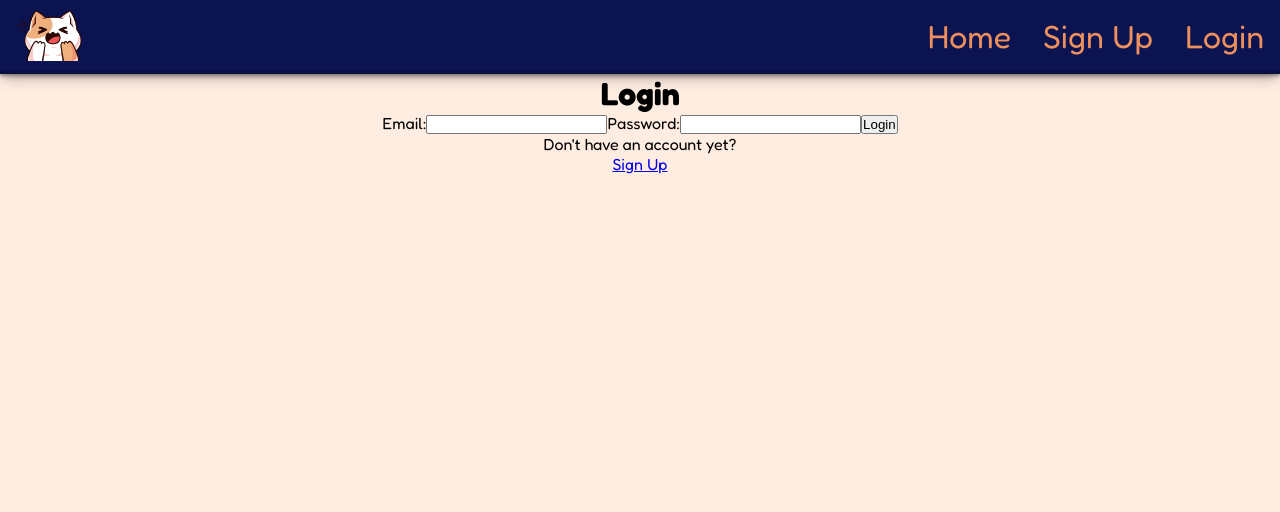
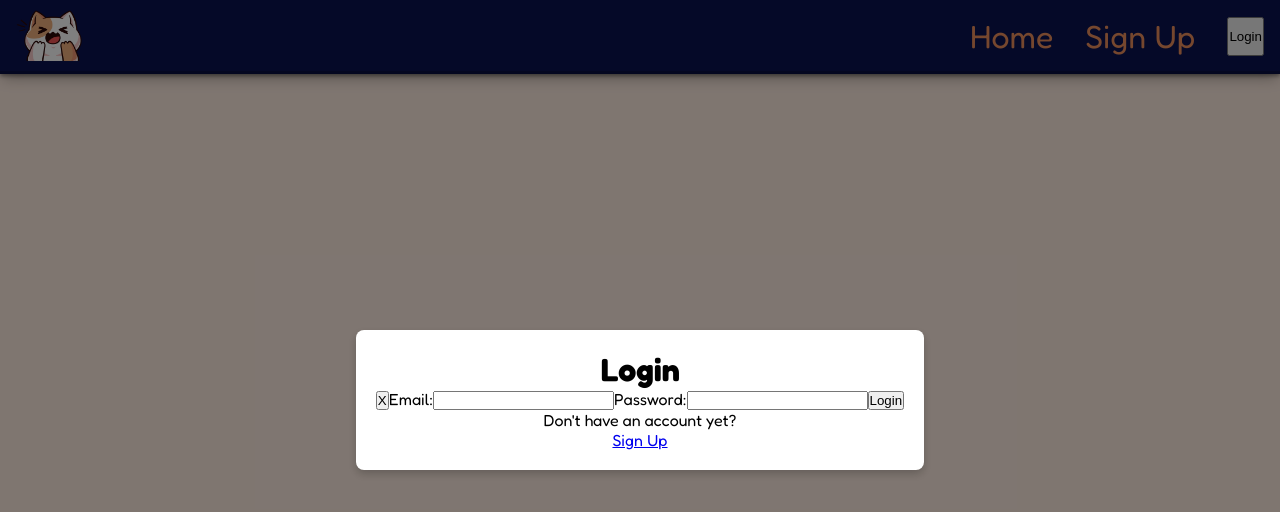
Before and after one commit to KseniiaErnest/Adopt-A-Cat-client, a React (Create React App) app: page /login in a window 1280 px wide. Shown: the top 512 px of the page. Built offline with nearby package versions, Linux system fonts and the light colour scheme.

Commit message:
Added login modal

```diff
--- a/src/App.css
+++ b/src/App.css
@@ -686,3 +686,65 @@ box-shadow: rgba(0, 0, 0, 0.05) 0px 0px 0px 1px;
   align-items:center;
   padding: 1rem 1rem 0 1rem;
 } */
+
+
+
+/* .login-form{
+  width: 100%;
+  display: flex;
+  justify-content: center;
+  align-items: center;
+  min-height: 100vh;
+}
+
+.form-box{
+  margin-top: 7vh;
+  opacity:80%;
+  background: black;
+  padding-right: 80px;
+  padding-left: 80px;
+  border-radius: 20px;
+  box-shadow: 10px 10px 10px 1px rgba(0, 0, 0, 0.2);
+}
+
+.show {
+  display: block;
+  transition: 800ms;
+  opacity: 1;
+}
+
+.show.active {
+  transform: translateY(100px) scale(0) rotateY(180deg);
+  opacity: 0;
+} */
+
+
+ .openModalBtn {
+  width: 200px;
+  height: 40px;
+  border: none;
+  border-radius: 6px;
+  background-color: cornflowerblue;
+  color: white;
+  cursor: pointer;
+}
+
+.modalBackground {
+  position: fixed;
+  top: 0;
+  left: 0;
+  width: 100%;
+  height: 100%;
+  display: flex;
+  justify-content: center; /* Center horizontally */
+  align-items: center; /* Center vertically */
+  background-color: rgba(0, 0, 0, 0.5); /* Semi-transparent background */
+  z-index: 999; /* Ensure modal is on top */
+}
+
+.modalContainer {
+  background-color: white;
+  padding: 20px;
+  border-radius: 8px;
+  box-shadow: 0px 4px 8px rgba(0, 0, 0, 0.2);
+}
--- a/src/App.js
+++ b/src/App.js
@@ -1,6 +1,7 @@
-
+import React, { useState } from 'react';
 import './App.css';
 import { Routes, Route, } from 'react-router-dom';
+
 
 import Navbar from './components/Navbar';
 import HomePage from './pages/HomePage';
@@ -16,16 +17,15 @@ import SignupPage from './pages/SignupPage';
 import LoginPage from './pages/LoginPage';
 import IsAnon from './components/IsAnon';
 import IsPrivate from './components/IsPrivate';
-import StickyNavBar from './components/StickyNavBar';
 
 
 function App() {
 
+
   return (
     <div className="App">
 
-{/* <Navbar/> */}
-<StickyNavBar />
+<Navbar />
 
     <Routes>
 
--- a/src/components/Navbar.js
+++ b/src/components/Navbar.js
@@ -1,17 +1,47 @@
-import React from "react";
+import React, { useEffect, useState } from "react";
 import { Link } from "react-router-dom";
 import { useContext } from "react";
 import { AuthContext } from "../context/auth.context";
+import '../App.css';
+import LoginPage from "../pages/LoginPage";
+
 
 export default function Navbar() {
   // Subscribe to the AuthContext to gain access to the values from AuthContext.Provider `value` prop.
   const { isLoggedIn, user, logOutUser, role } = useContext(AuthContext);
 
+ // State to manage the visibility of the login modal
+  const [openModal, setOpenModal] = useState(false);
+
+ // Function to close the login modal
+  const handleModalClose = () => {
+    setOpenModal(false);
+  };
+
   // Add console.log statements to check the login status
   console.log('isLoggedIn:', isLoggedIn);
   console.log('user:', user);
 
+  // Sticky Navbar
+  useEffect(() => {
+    const handleScroll = () => {
+      const navbar = document.querySelector('.navbar-container');
+      const app = document.querySelector('.App');
 
+      if (window.pageYOffset > 0) {
+        navbar.classList.add('sticky');
+        app.classList.add('scroll');
+      } else {
+        navbar.classList.remove('sticky');
+        app.classList.remove('scroll');
+      }
+    };
+
+    window.addEventListener('scroll', handleScroll);
+    return () => {
+      window.removeEventListener('scroll', handleScroll);
+    };
+  }, []);
 
   //  Update the rendering logic to display different content depending on whether the user is logged in or not
   return (
@@ -69,9 +99,13 @@ export default function Navbar() {
             Sign Up
           </Link>
 
-          <Link className="navbar-link-box" to="/login">
+          {/* <Link className="navbar-link-box" to="/login">
             Login
-          </Link>
+          </Link> */}
+
+          <button className="openModal" onClick={() => {setOpenModal(true)}}>Login</button>
+          {openModal && <LoginPage closeModal={handleModalClose} />}
+
         </>
       )}
 
--- a/src/components/StickyNavBar.js
+++ /dev/null
@@ -1,32 +0,0 @@
-import React, { useEffect } from 'react';
-import '../App.css';
-import Navbar from './Navbar';
-
-export default function StickyNavBar() {
-
-  useEffect(() => {
-    const handleScroll = () => {
-      const navbar = document.querySelector('.navbar-container');
-      const app = document.querySelector('.App');
-
-      if (window.pageYOffset > 0) {
-        navbar.classList.add('sticky');
-        app.classList.add('scroll');
-      } else {
-        navbar.classList.remove('sticky');
-        app.classList.remove('scroll');
-      }
-    };
-
-    window.addEventListener('scroll', handleScroll);
-    return () => {
-      window.removeEventListener('scroll', handleScroll);
-    };
-  }, []);
-
-  return (
-    <div>
-      <Navbar />
-    </div>
-  )
-}
--- a/src/context/auth.context.js
+++ b/src/context/auth.context.js
@@ -66,6 +66,8 @@ function AuthProviderWrapper(props) {
     removeToken();
     // and update the state variables
     authenticateUser();
+
+    navigate('/');
   };
 
 
--- a/src/pages/LoginPage.js
+++ b/src/pages/LoginPage.js
@@ -1,19 +1,85 @@
+// import React, { useState, useContext } from 'react';
+// import axios from 'axios';
+// import { Link, useNavigate } from 'react-router-dom';
+// import { AuthContext } from '../context/auth.context';
+
+// const API_URL = "http://localhost:5005";
+
+// export default function LoginPage(props) {
+//   const [email, setEmail] = useState('');
+//   const [password, setPassword] = useState('');
+//   const [errorMessage, setErrorMessage] = useState(undefined);
+
+// const navigate = useNavigate();
+
+// const { storeToken, authenticateUser } = useContext(AuthContext);
+
+// const handleEmail = (e) => setEmail(e.target.value);
+// const handlePassword = (e) => setPassword(e.target.value);
+
+// const handleLoginSubmit = (e) => {
+//   e.preventDefault();
+
+//   const requestBody = { email, password };
+
+//   axios.post(`${API_URL}/auth/login`, requestBody)
+//   .then((response) => {
+//     console.log('JWT token', response.data.authToken );
+
+//     storeToken(response.data.authToken);
+
+//     authenticateUser();
+
+//     navigate('/');
+//   })
+//   .catch((err) => {
+//     const errorDescription = err.response.data.message;
+//     setErrorMessage(errorDescription);
+//   })
+// };
+
+//   return (
+//     <div>
+
+//     <h1>Login</h1>
+
+// <form onSubmit={handleLoginSubmit}>
+
+//   <label>Email:</label>
+//   <input type='email' name='email' value={email} onChange={handleEmail} />
+
+//   <label>Password:</label>
+//   <input type='password' name='password' value={password} onChange={handlePassword} />
+
+//   <button type='submit'>Login</button>
+
+//   {errorMessage && <p>{errorMessage}</p>}
+
+//   <p>Don't have an account yet?</p>
+//   <Link to={'/signup'} >Sign Up</Link>
+
+// </form>
+
+//     </div>
+//   )
+// }
+
+////////////////////////////////////////////////////////////////////////
+
 import React, { useState, useContext } from 'react';
 import axios from 'axios';
 import { Link, useNavigate } from 'react-router-dom';
 import { AuthContext } from '../context/auth.context';
 
-
-
 const API_URL = "http://localhost:5005";
 
-export default function LoginPage(props) {
+export default function LoginPage( {closeModal} ) {
+
   const [email, setEmail] = useState('');
   const [password, setPassword] = useState('');
   const [errorMessage, setErrorMessage] = useState(undefined);
 
 const navigate = useNavigate();
-
 
 const { storeToken, authenticateUser } = useContext(AuthContext);
 
@@ -33,7 +99,9 @@ const handleLoginSubmit = (e) => {
 
     authenticateUser();
 
+
     navigate('/');
+    closeModal();
   })
   .catch((err) => {
     const errorDescription = err.response.data.message;
@@ -41,14 +109,17 @@ const handleLoginSubmit = (e) => {
   })
 };
 
+  return (
+    <div className='modalBackground'>
+    <div className='modalContainer'>
 
 
-  return (
-    <div>
 
     <h1>Login</h1>
 
 <form onSubmit={handleLoginSubmit}>
+
+<button onClick={closeModal}> X </button>
 
   <label>Email:</label>
   <input type='email' name='email' value={email} onChange={handleEmail} />
@@ -65,6 +136,7 @@ const handleLoginSubmit = (e) => {
 
 </form>
 
+</div>
     </div>
   )
 }
```
